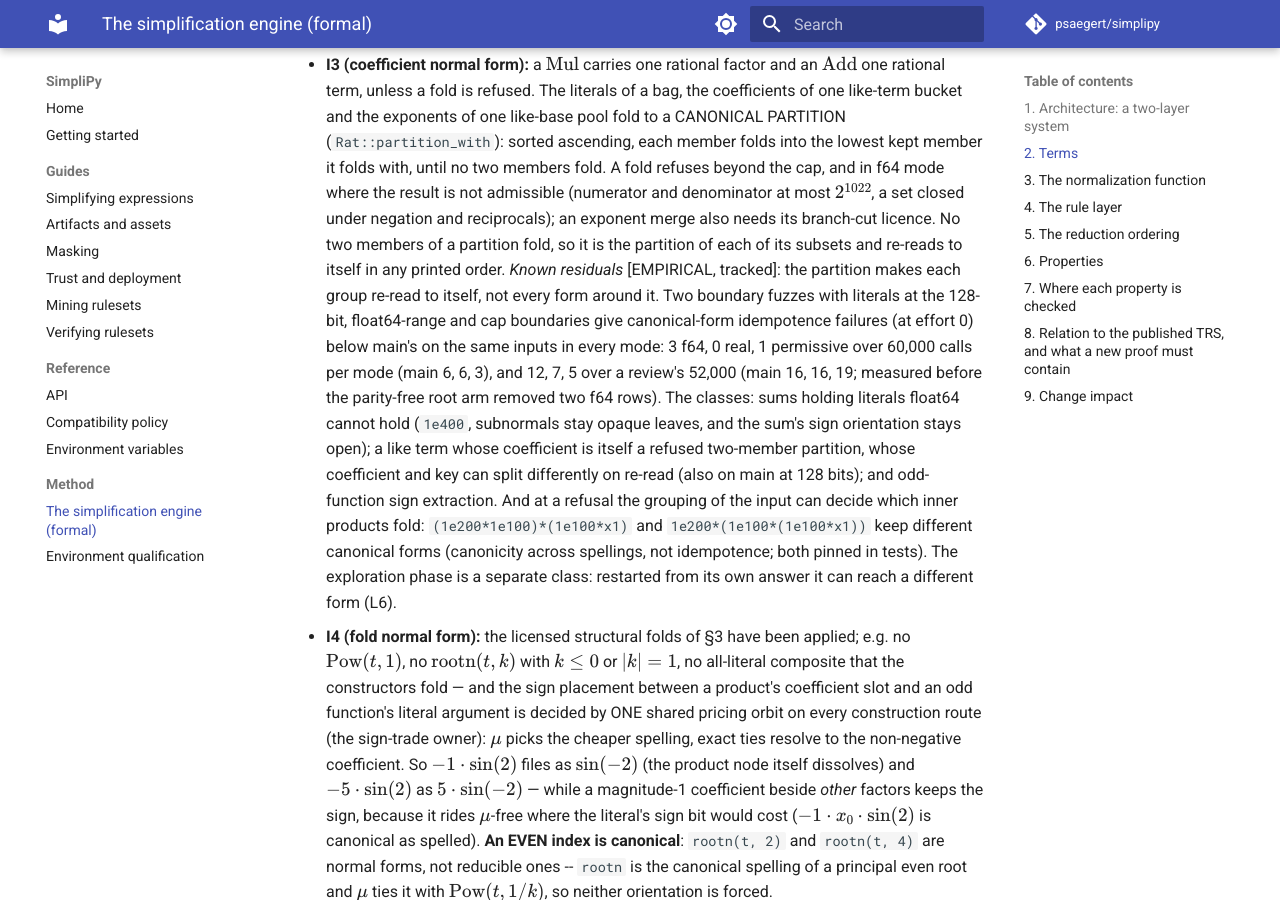
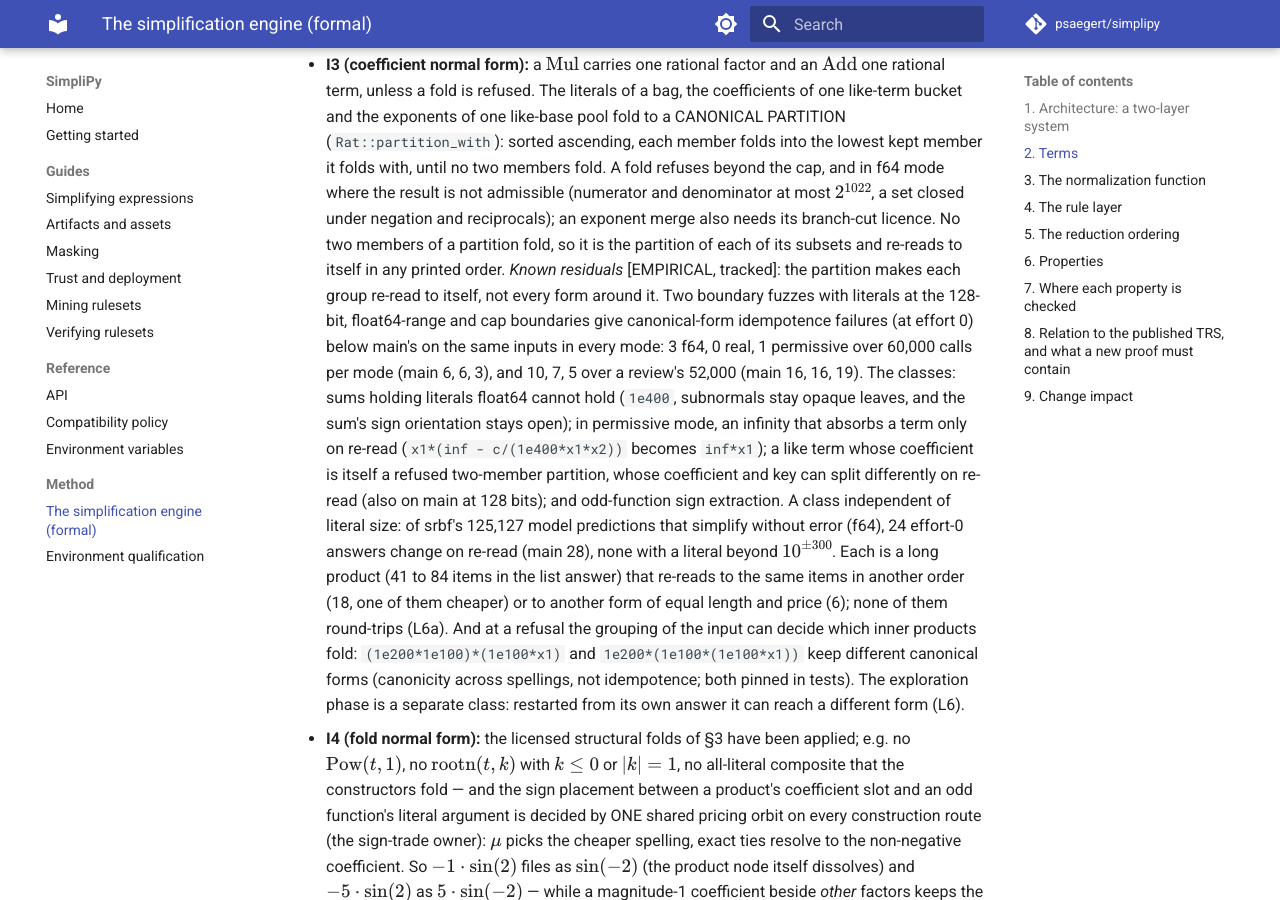
Before and after one commit to psaegert/simplipy, an MkDocs documentation site: the page built from docs/formal.md, in a window 1280 px wide and 900 px high, scrolled down 1975 px. Built offline with MkDocs 1.6.1 and Material for MkDocs 9.7.7, drawn with Linux system fonts in a browser that asks for light colours; comment, search, counter and statistics services are not loaded; some of the changed text lies outside the part shown.

Commit message:
Review round 2 on #65 (reviewer N): idempotence classes, the judge, scoped claims
Text only.
- docs/formal.md I3: the residual classes with the measured counts (10, 7, 5 on the review's
  52,000 inputs; the permissive infinity-absorption case); 24 of srbf's 125,127 model
  predictions change on re-read at effort 0 (main 28), long products with no literal beyond
  1e+-300 that re-read in another order or another form of equal length. L6a: these fail the
  round trip and scope the cache guarantee (it named only the big-literal class). L6: it is
  about the plain chain; with exploration a second call can find a cheaper form (50, main 4).
- CHANGELOG: srbf's judge gains 6 recoveries in a 6,000-row sample and loses none; a big
  fraction is one p/q numeral in the text and tagged list answers, `/ p q` in the explicit one.
- simplify's effort docstring no longer promises idempotent output.

Co-Authored-By: Claude Opus 5.5 <noreply@anthropic.com>
Claude-Session: https://claude.ai/code/session_016gamUqKQqroqag4GFsNu6W

```diff
--- a/docs/formal.md
+++ b/docs/formal.md
@@ -83,13 +83,18 @@ serialization-stability check `stable()` in `ac_simplify_ex`]:
   the partition makes each group re-read to itself, not every form around it. Two boundary
   fuzzes with literals at the 128-bit, float64-range and cap boundaries give canonical-form
   idempotence failures (at effort 0) below main's on the same inputs in every mode: 3 f64, 0
-  real, 1 permissive over 60,000 calls per mode (main 6, 6, 3), and 12, 7, 5 over a review's
-  52,000 (main 16, 16, 19; measured before the parity-free root arm removed two f64 rows). The
-  classes: sums holding literals float64 cannot hold (`1e400`, subnormals stay opaque leaves,
-  and the sum's sign orientation stays open); a like term whose coefficient is itself a
-  refused two-member partition, whose coefficient and key can split differently on re-read
-  (also on main at 128 bits); and odd-function sign extraction. And at a refusal the grouping
-  of the input can decide which inner products fold:
+  real, 1 permissive over 60,000 calls per mode (main 6, 6, 3), and 10, 7, 5 over a review's
+  52,000 (main 16, 16, 19). The classes: sums holding literals float64 cannot hold (`1e400`,
+  subnormals stay opaque leaves, and the sum's sign orientation stays open); in permissive mode,
+  an infinity that absorbs a term only on re-read (`x1*(inf - c/(1e400*x1*x2))` becomes
+  `inf*x1`); a like term whose coefficient is itself a refused two-member partition, whose
+  coefficient and key can split differently on re-read (also on main at 128 bits); and
+  odd-function sign extraction. A class independent of literal size: of srbf's 125,127 model
+  predictions that simplify without error (f64), 24 effort-0 answers change on re-read (main 28), none with
+  a literal beyond $10^{\pm 300}$. Each is a long product (41 to 84 items in the list answer)
+  that re-reads to the same items in another order (18, one of them cheaper) or to another form
+  of equal length and price (6); none of them round-trips (L6a). And at a
+  refusal the grouping of the input can decide which inner products fold:
   `(1e200*1e100)*(1e100*x1)` and `1e200*(1e100*(1e100*x1))` keep different canonical forms
   (canonicity across spellings, not idempotence; both pinned in tests). The exploration phase
   is a separate class: restarted from its own answer it can reach a different form (L6).
@@ -500,9 +505,10 @@ holds ($\mathrm{canon}(\mathrm{parse}(\mathrm{serialize}(t))) = t$, the `stable(
 assertion), `to_prefix` has a left inverse and is therefore injective — two states
 sharing a serialization would be mapped back to the same state by the left inverse.
 The identity is exercised per state in debug builds (the full suites run green under
-debug, so every state reached by the tests and the mini-mines satisfies it); its one known exception class is the documented I3
-canonical-form residual at literals float64 cannot hold (corpus-unreachable), which
-therefore also scopes the cache guarantee.
+debug, so every state reached by the tests and the mini-mines satisfies it). It fails on the
+documented I3 residuals: at literals float64 cannot hold, and on 24 of srbf's 125,127 model
+predictions (main 28), long products that re-read differently. These residuals scope the
+cache guarantee too.
 
 **Lemma L6 (conditional idempotence)** [THEOREM, conditional]. If a run reaches a pass
 fixpoint within budget ($\mathrm{pass}(t_k) = t_k$ — by T6 the fixpoint *exists* and is
@@ -516,7 +522,9 @@ order, and the certificate analyses are all deterministic; the pass memo is fres
 call). $\square$ Whether the premises hold on real data is what the gates measure [EMPIRICAL —
 §7]. The run returns its *final* state — which by L3 carries the chain's minimum
 complexity — so L6's fixpoint premise is structural whenever the budget does not
-truncate.
+truncate. L6 is about the plain chain (effort 0). With the exploration phase on, a second call
+can find a cheaper form (50 of srbf's 125,127 model predictions at the default effort, main 4),
+and where the round-trip premise fails (L6a) the re-run starts from a different state.
 
 **Canonicity across spellings** [EMPIRICAL]. That all spellings of the same bag (operand
 permutations, re-bracketings) reach the same representative is measured, not proven:
```
Also changed, not shown: CHANGELOG.md (+13 -9 lines), 1 other file.
